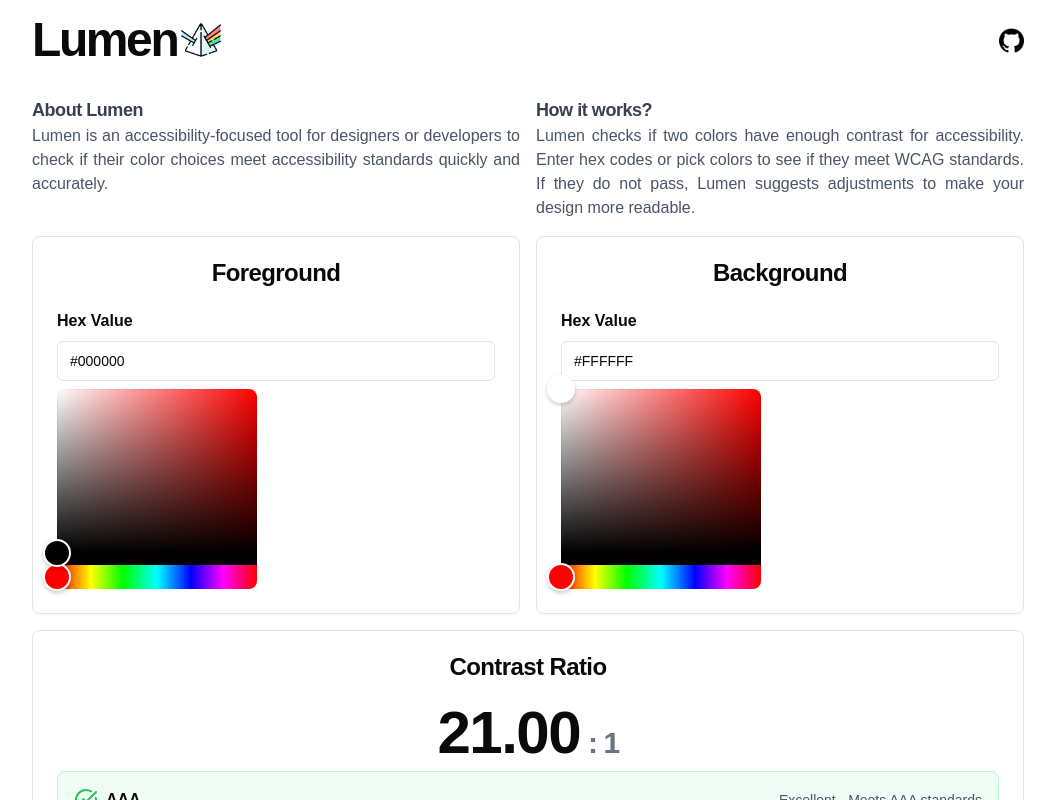
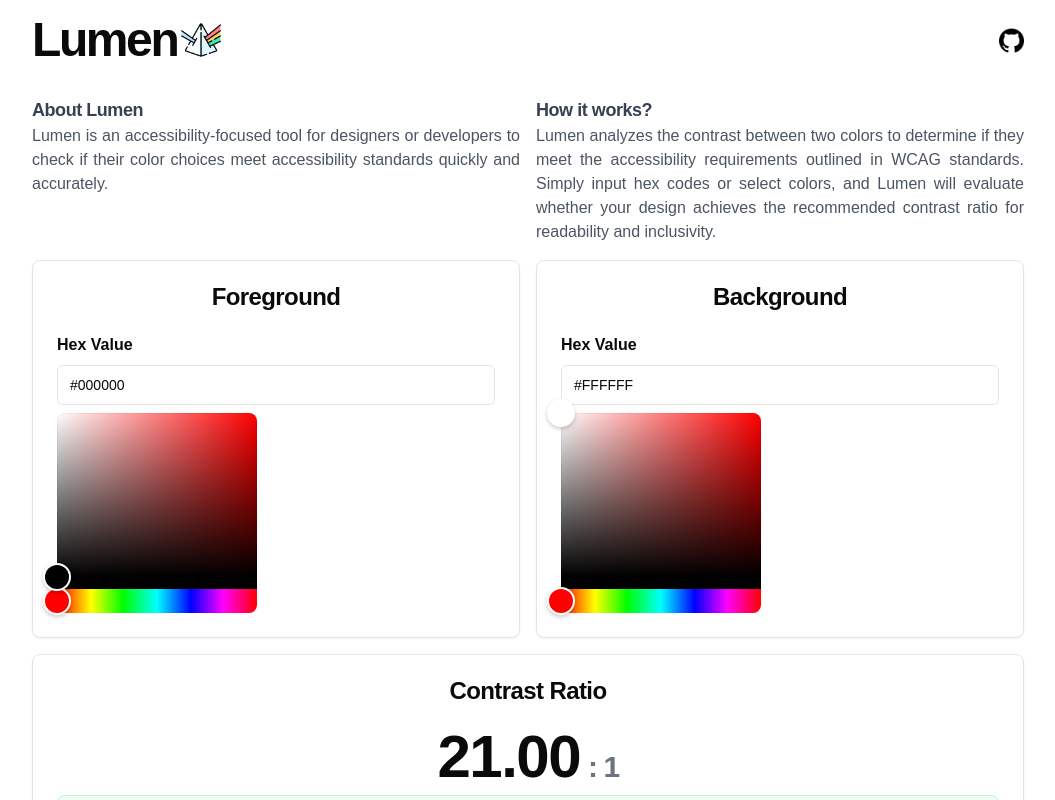
Before and after one commit to ahmadrafidev/lumen, a Next.js app: page / in a window 1280 px wide. Shown: the top 800 px of the page, without its empty margins (112-1167 px from the left). Built offline with nearby package versions, Linux system fonts and the light colour scheme.

Commit message:
change copywriting

```diff
--- a/app/page.tsx
+++ b/app/page.tsx
@@ -23,9 +23,8 @@ export default function Home() {
               How it works?
             </h2>
             <p className="text-gray-600">
-              Lumen checks if two colors have enough contrast for accessibility.
-              Enter hex codes or pick colors to see if they meet WCAG standards.
-              If they do not pass, Lumen suggests adjustments to make your design more readable.
+              Lumen analyzes the contrast between two colors to determine if they meet the accessibility requirements outlined in WCAG standards.
+              Simply input hex codes or select colors, and Lumen will evaluate whether your design achieves the recommended contrast ratio for readability and inclusivity.
             </p>
           </div>
         </div>
```
Also changed, not shown: Screenshot 2024-11-21 at 15.47.50.png (added), 1 other file (tests, documents, lock files or other folders).
